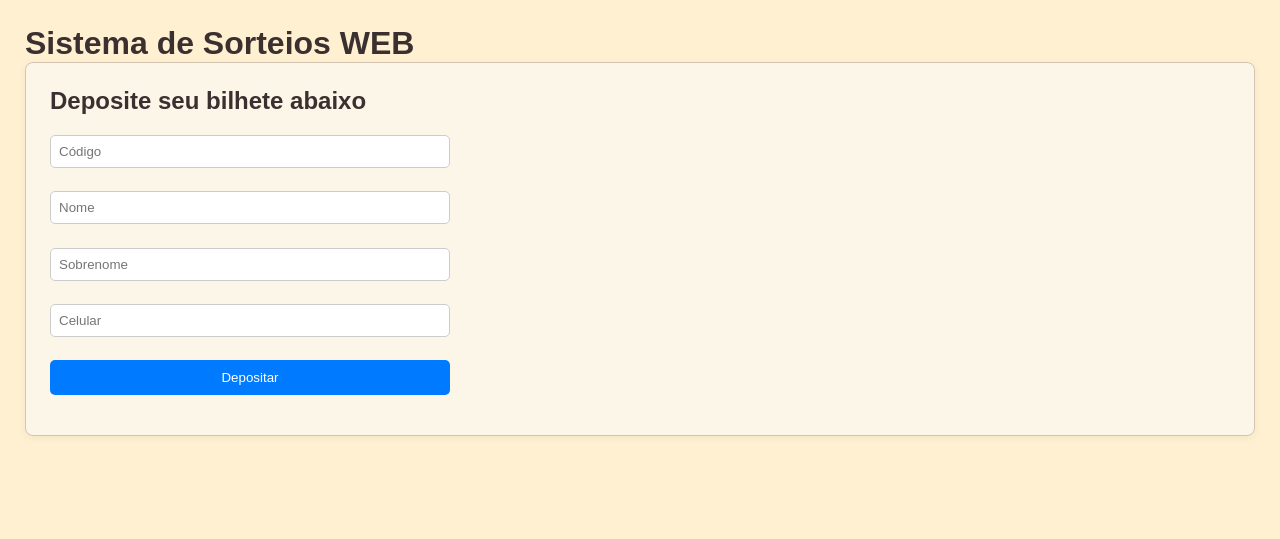
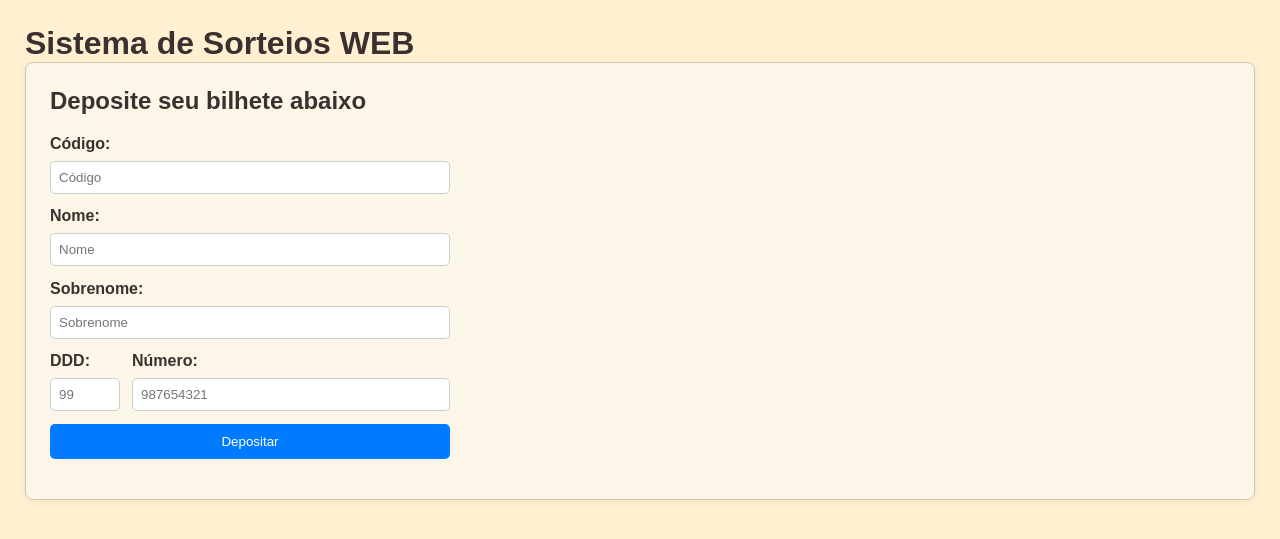
Before and after one commit to AndreScaranto/sorteio_web, a Flask app: page /depositar_bilhete in a window 1280 px wide. Shown: the part 196-735 px from the top of the page. Run offline with Flask 3, Linux system fonts and the light colour scheme.

Commit message:
Melhorar o formulário de depósito de bilhetes

```diff
--- a/flaskr/static/style.css
+++ b/flaskr/static/style.css
@@ -111,10 +111,32 @@ a {
 .formulario {
     display: flex;
     flex-direction: column;
-    gap: 10px;
+    gap: 0px;
     max-width: 400px;
 }
 
+.celular-field {
+    display: flex;
+    gap: 12px;
+    align-items: flex-start;
+}
+
+.ddd-field {
+    display: flex;
+    flex-direction: column;
+    flex: 0 0 70px; /* fixed-ish width, just enough for "DDD" + 2 digits */
+}
+
+.numero-field {
+    display: flex;
+    flex-direction: column;
+    flex: 1; /* takes up the remaining space */
+}
+
+.ddd-field input,
+.numero-field input {
+    width: 100%;
+}
 
 .green-button {
     padding: 10px;
--- a/flaskr/templates/bilhetes/depositar_bilhete.html
+++ b/flaskr/templates/bilhetes/depositar_bilhete.html
@@ -6,10 +6,127 @@
   <h2 style="margin-bottom: 20px;">Deposite seu bilhete abaixo</h2>
 
   <form class="formulario" method="post">
-    <input class="inserir" name="codigo" placeholder="Código" required>
-    <input class="inserir" name="nome" placeholder="Nome" required>
-    <input class="inserir" name="sobrenome" placeholder="Sobrenome" required>
-    <input class="inserir" name="celular" placeholder="Celular" required>
+    <label for="codigo">Código: </label>
+    <input class="inserir" id ="codigo" name="codigo" placeholder="Código" required>
+    <label for="nome">Nome: </label>
+    <input class="inserir" id="nome" name="nome" placeholder="Nome" required>
+    <label for="sobrenome">Sobrenome: </label>
+    <input class="inserir" id="sobrenome" name="sobrenome" placeholder="Sobrenome" required>
+    <div class="celular-field">
+      <div class="ddd-field">
+        <label for="ddd">DDD: </label>
+        <input
+          type="text"
+          id="ddd"
+          name="ddd"
+          class="inserir"
+          inputmode="numeric"
+          pattern="[0-9]{2}"
+          maxlength="2"
+          placeholder="99"
+          required
+        >
+      </div>
+
+      <div class="numero-field">
+        <label for="numero">Número: </label>
+        <input
+          type="text"
+          id="numero"
+          name="numero"
+          class="inserir"
+          inputmode="numeric"
+          pattern="[0-9]{8,9}"
+          maxlength="9"
+          placeholder="987654321"
+          required
+        >
+      </div>
+    </div>
+
+    <input type="hidden" id="celular" name="celular">
     <button class="blue-button" type="submit">Depositar</button>
   </form>
+  <script>
+    const nomeInput = document.getElementById('nome');
+    const sobrenomeInput = document.getElementById('sobrenome');
+    const dddInput = document.getElementById('ddd');
+    const numeroInput = document.getElementById('numero');
+    const celularHidden = document.getElementById('celular');
+
+    // No carregamento, verificar se temos valores salvos
+    window.addEventListener('DOMContentLoaded', () => {
+      const nomeSalvo = localStorage.getItem('ultimoNome');
+      const sobrenomeSalvo = localStorage.getItem('ultimoSobrenome');
+      const dddSalvo = localStorage.getItem('ultimoDdd');
+      const numeroSalvo = localStorage.getItem('ultimoNumero');
+
+      if (nomeSalvo) nomeInput.value = nomeSalvo;
+      if (sobrenomeSalvo) sobrenomeInput.value = sobrenomeSalvo;
+      if (dddSalvo) dddInput.value = dddSalvo;
+      if (numeroSalvo) numeroInput.value = numeroSalvo;
+    });
+
+    // Salvar os valores quando mudam
+
+    nomeInput.addEventListener('input', () => {
+      localStorage.setItem('ultimoNome', nomeInput.value);
+    });
+
+    sobrenomeInput.addEventListener('input', () => {
+      localStorage.setItem('ultimoSobrenome', sobrenomeInput.value);
+    });
+
+    dddInput.addEventListener('input', () => {
+      localStorage.setItem('ultimoDdd', dddInput.value);
+    });
+
+    numeroInput.addEventListener('input', () => {
+      localStorage.setItem('ultimoNumero', numeroInput.value);
+    });
+
+    // Só permitir dígitos nos campos de celular
+    function somenteDigitos(e) {
+      e.target.value = e.target.value.replace(/\D/g, '');
+    }
+
+    dddInput.addEventListener('input', somenteDigitos);
+    numeroInput.addEventListener('input', somenteDigitos);
+
+    // Avançar automaticamente com o DDD preenchido
+    dddInput.addEventListener('input', () => {
+      if (dddInput.value.length === 2) {
+        numeroInput.focus();
+      }
+    });
+
+    // validar antes de submit
+    function validarCelular() {
+      console.log("rodou essa função")
+      const ddd = dddInput.value.trim();
+      const numero = numeroInput.value.trim();
+
+      if (ddd.length !== 2) {
+        alert('DDD deve ter 2 dígitos.');
+        dddInput.focus();
+        return false;
+      }
+
+      if (numero.length < 8 || numero.length > 9) {
+        alert('Número deve ter 8 ou 9 dígitos.');
+        numeroInput.focus();
+        return false;
+      }
+
+      // Combine into a single value, e.g. for sending to backend
+      celularHidden.value = `(${ddd}) ${numero}`;
+      return true;
+    }
+    document.querySelector('.formulario').addEventListener('submit', (e) => {
+      if (!validarCelular()) {
+        e.preventDefault();
+      }
+    });
+
+  </script>
 {% endblock %}
```
